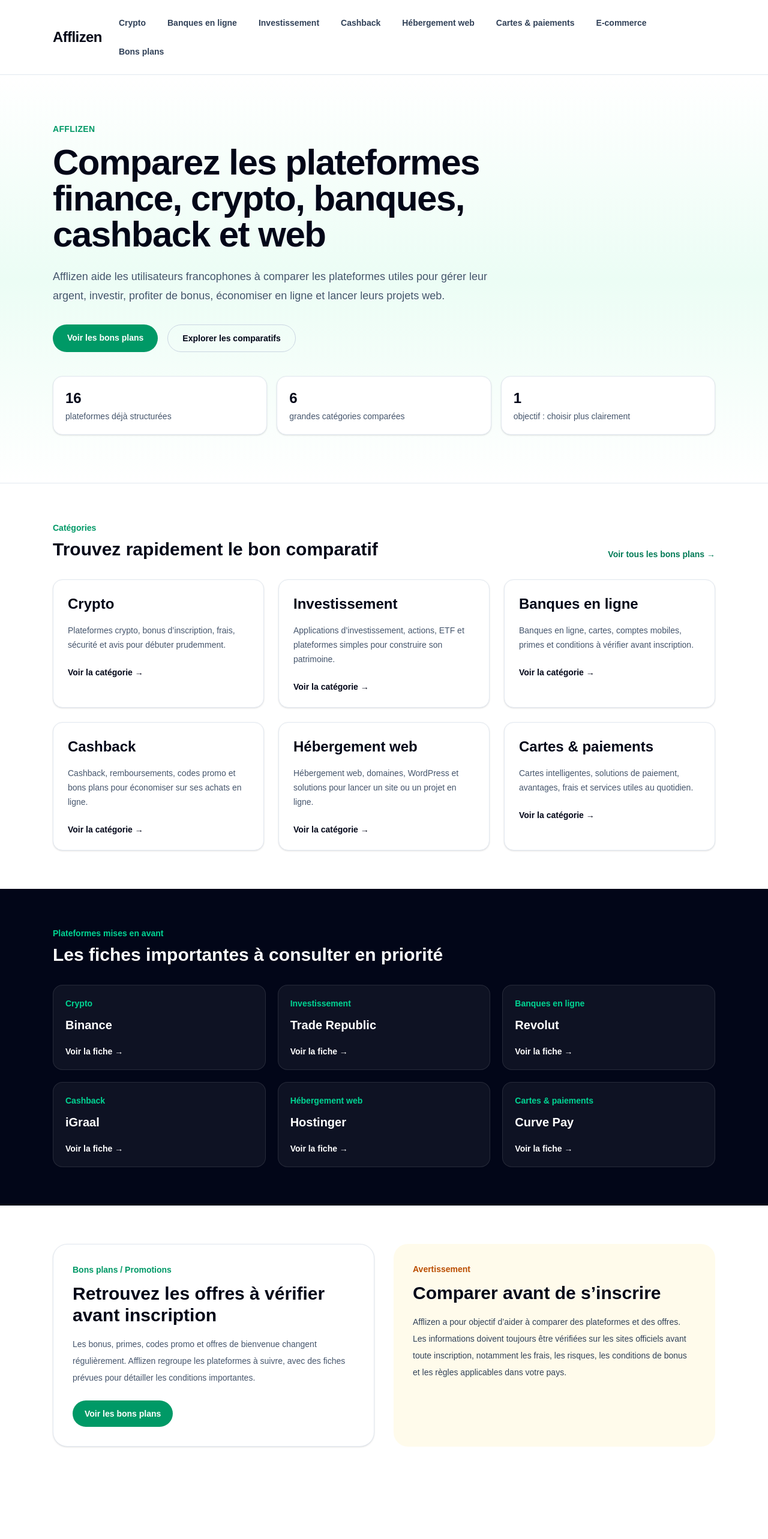
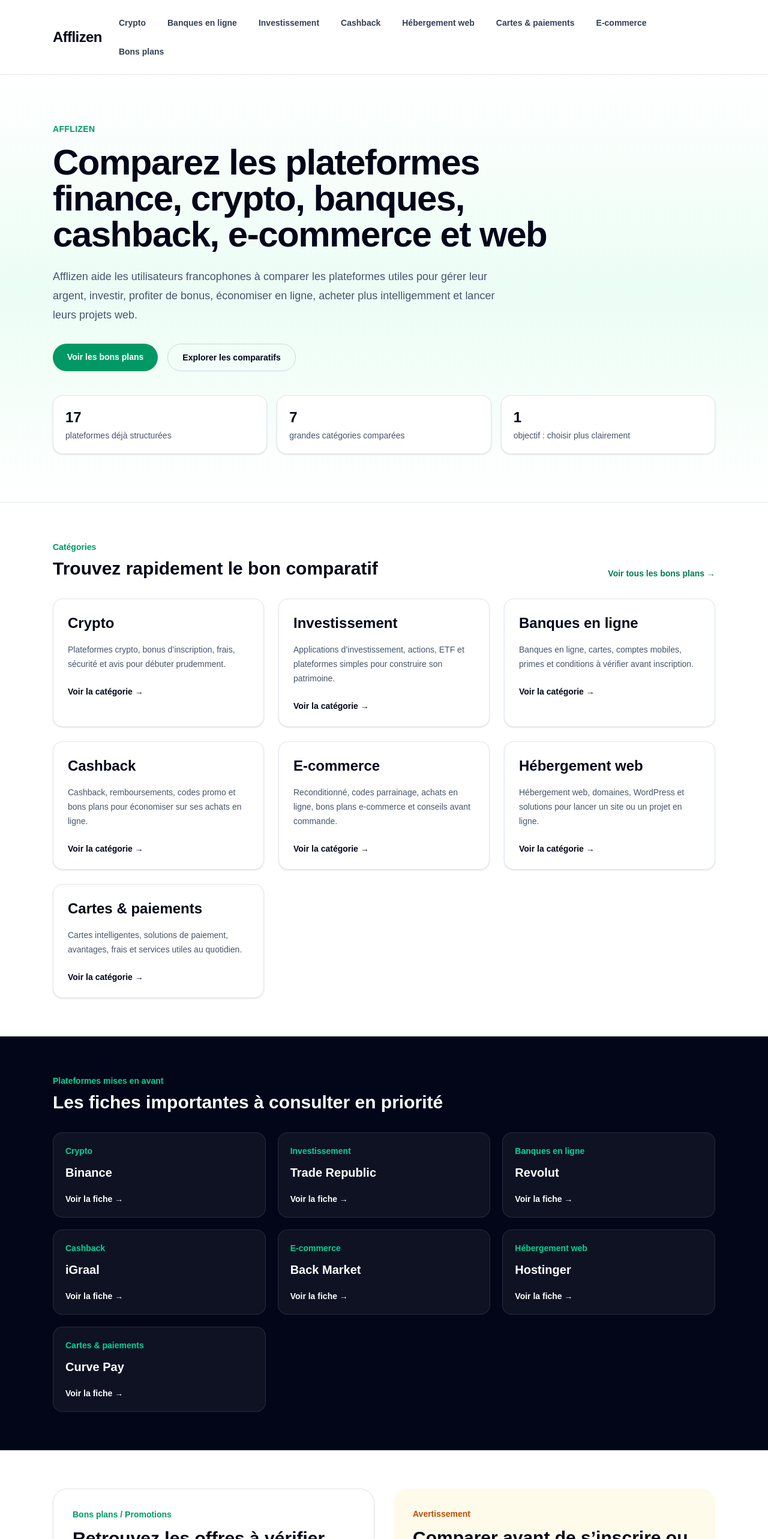
Before and after one commit to sebastienfoulon22-commits/afflizen, a Next.js app: page / in a window 1280 px wide. Shown: the top 2566 px of the page at 60% size. Before the commit the page ends 2476 px from the top, so only its background shows below. Built offline with nearby package versions, Linux system fonts and the light colour scheme.

Commit message:
ajout e-commerce sur page accueil

```diff
--- a/app/page.tsx
+++ b/app/page.tsx
@@ -22,6 +22,12 @@ const categories = [
     url: "/cashback",
     description:
       "Cashback, remboursements, codes promo et bons plans pour économiser sur ses achats en ligne.",
+  },
+  {
+    name: "E-commerce",
+    url: "/e-commerce",
+    description:
+      "Reconditionné, codes parrainage, achats en ligne, bons plans e-commerce et conseils avant commande.",
   },
   {
     name: "Hébergement web",
@@ -59,6 +65,11 @@ const featuredPlatforms = [
     url: "/cashback/igraal",
   },
   {
+    name: "Back Market",
+    category: "E-commerce",
+    url: "/e-commerce/back-market",
+  },
+  {
     name: "Hostinger",
     category: "Hébergement web",
     url: "/hebergement-web/hostinger",
@@ -80,13 +91,15 @@ export default function HomePage() {
           </p>
 
           <h1 className="mt-4 max-w-4xl text-4xl font-bold tracking-tight md:text-6xl">
-            Comparez les plateformes finance, crypto, banques, cashback et web
+            Comparez les plateformes finance, crypto, banques, cashback,
+            e-commerce et web
           </h1>
 
           <p className="mt-6 max-w-3xl text-lg leading-8 text-slate-600">
             Afflizen aide les utilisateurs francophones à comparer les
             plateformes utiles pour gérer leur argent, investir, profiter de
-            bonus, économiser en ligne et lancer leurs projets web.
+            bonus, économiser en ligne, acheter plus intelligemment et lancer
+            leurs projets web.
           </p>
 
           <div className="mt-8 flex flex-col gap-4 sm:flex-row">
@@ -107,14 +120,14 @@ export default function HomePage() {
 
           <div className="mt-10 grid gap-4 md:grid-cols-3">
             <div className="rounded-2xl border border-slate-200 bg-white p-5 shadow-sm">
-              <p className="text-2xl font-bold">16</p>
+              <p className="text-2xl font-bold">17</p>
               <p className="mt-1 text-sm text-slate-600">
                 plateformes déjà structurées
               </p>
             </div>
 
             <div className="rounded-2xl border border-slate-200 bg-white p-5 shadow-sm">
-              <p className="text-2xl font-bold">6</p>
+              <p className="text-2xl font-bold">7</p>
               <p className="mt-1 text-sm text-slate-600">
                 grandes catégories comparées
               </p>
@@ -205,12 +218,12 @@ export default function HomePage() {
               Bons plans / Promotions
             </p>
             <h2 className="mt-3 text-3xl font-bold">
-              Retrouvez les offres à vérifier avant inscription
+              Retrouvez les offres à vérifier avant inscription ou achat
             </h2>
             <p className="mt-4 text-sm leading-7 text-slate-600">
-              Les bonus, primes, codes promo et offres de bienvenue changent
-              régulièrement. Afflizen regroupe les plateformes à suivre, avec
-              des fiches prévues pour détailler les conditions importantes.
+              Les bonus, primes, codes promo, offres de parrainage et réductions
+              changent régulièrement. Afflizen regroupe les plateformes à suivre,
+              avec des fiches prévues pour détailler les conditions importantes.
             </p>
             <a
               href="/bons-plans"
@@ -225,14 +238,14 @@ export default function HomePage() {
               Avertissement
             </p>
             <h2 className="mt-3 text-3xl font-bold text-slate-950">
-              Comparer avant de s’inscrire
+              Comparer avant de s’inscrire ou d’acheter
             </h2>
             <p className="mt-4 text-sm leading-7 text-slate-700">
               Afflizen a pour objectif d’aider à comparer des plateformes et des
               offres. Les informations doivent toujours être vérifiées sur les
-              sites officiels avant toute inscription, notamment les frais, les
-              risques, les conditions de bonus et les règles applicables dans
-              votre pays.
+              sites officiels avant toute inscription ou commande, notamment les
+              frais, les risques, les conditions de bonus, les garanties, les
+              retours et les règles applicables dans votre pays.
             </p>
           </div>
         </div>
```
